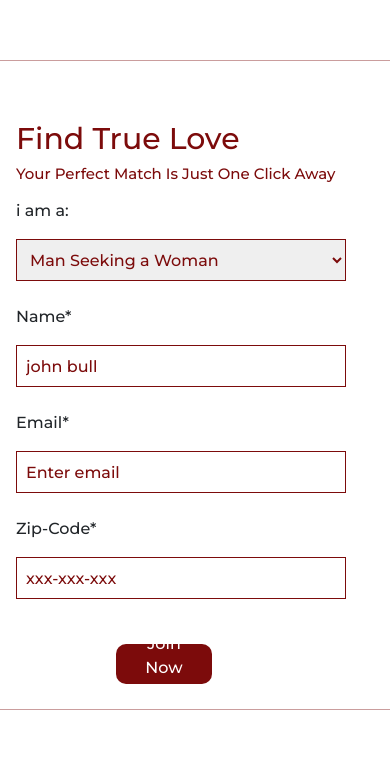
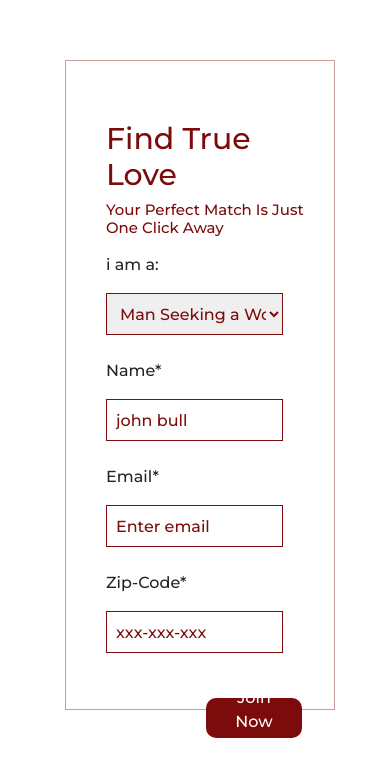
Before and after one commit to precious1-2/lovefinder, a plain HTML site: page index.html in a window 390 px wide. Shown: the part 877-1640 px from the top of the page. Drawn offline with nearby package versions, Linux system fonts and the light colour scheme.

Commit message:
added more script

```diff
--- a/style.css
+++ b/style.css
@@ -489,7 +489,7 @@ input::placeholder{
 }
 .form{
     height: 650px;
-    width: 450px;
+    width: 270px;
     align-items: center;
 }
 }
```
